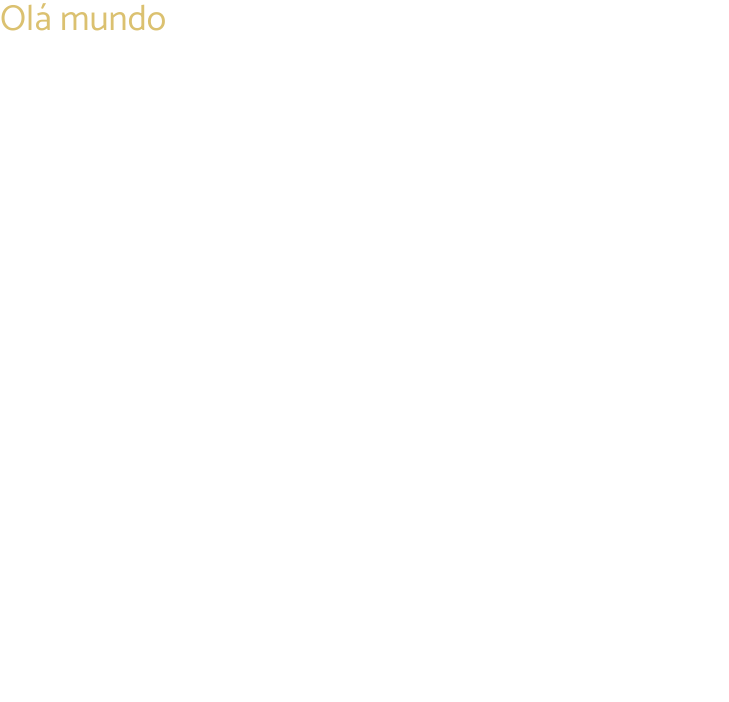
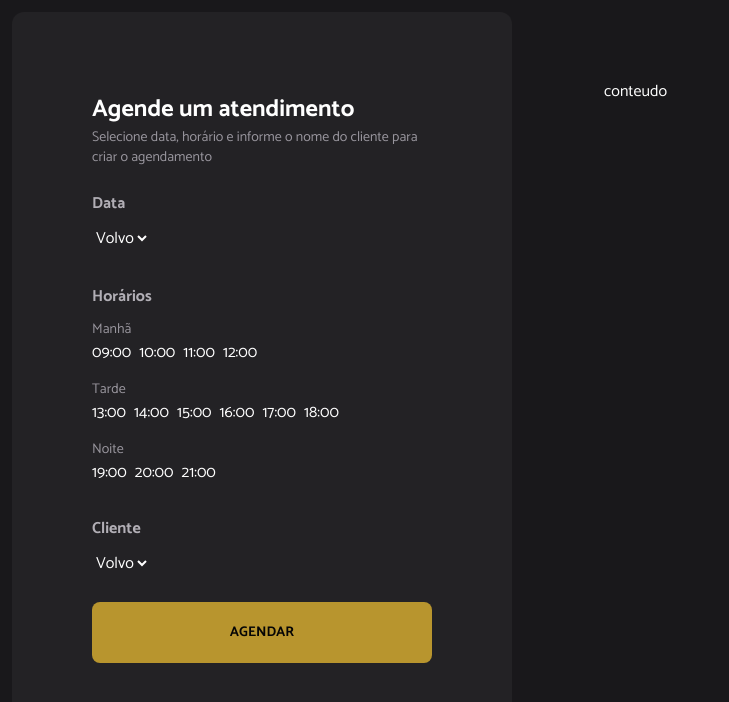
Before and after one commit to viniciuspachecof/hair-day, a React (Vite) app: page / in a window 1280 px wide. Shown: the top 702 px of the page, without its empty margins (0-729 px from the left). Built offline with nearby package versions, Linux system fonts and the light colour scheme.

Commit message:
Menu lateral de agendamento

```diff
--- a/src/App.tsx
+++ b/src/App.tsx
@@ -1,9 +1,80 @@
-import { CardTeste } from './components/CardTeste';
-
 function App() {
   return (
     <>
-      <CardTeste />
+      <div className="flex gap">
+        <div className="p-3 h-dvh">
+          <div className="bg-gray-700 p-20 h-full max-w-[500px] rounded-xl">
+            <p className="text-title-lg font-bold">Agende um atendimento</p>
+            <p className="text-sm text-gray-300 leading-5 mb-6">
+              Selecione data, horário e informe o nome do cliente para criar o agendamento
+            </p>
+
+            <div className="flex flex-col gap-8 mb-6">
+              <div>
+                <p className="text-title-md text-gray-200 font-bold mb-2">Data</p>
+                <select name="cars" id="cars">
+                  <option value="volvo">Volvo</option>
+                  <option value="saab">Saab</option>
+                  <option value="opel">Opel</option>
+                  <option value="audi">Audi</option>
+                </select>
+              </div>
+
+              <div>
+                <p className="text-title-md text-gray-200 font-bold mb-2">Horários</p>
+                <div className="flex flex-col gap-3">
+                  <div>
+                    <span className="text-gray-300 text-sm">Manhã</span>
+                    <div className="flex grid-cols-4 gap-2">
+                      <span>09:00</span>
+                      <span>10:00</span>
+                      <span>11:00</span>
+                      <span>12:00</span>
+                    </div>
+                  </div>
+
+                  <div>
+                    <span className="text-gray-300 text-sm">Tarde</span>
+                    <div className="flex grid-cols-4 gap-2">
+                      <span>13:00</span>
+                      <span>14:00</span>
+                      <span>15:00</span>
+                      <span>16:00</span>
+                      <span>17:00</span>
+                      <span>18:00</span>
+                    </div>
+                  </div>
+
+                  <div>
+                    <span className="text-gray-300 text-sm">Noite</span>
+                    <div className="flex grid-cols-4 gap-2">
+                      <span>19:00</span>
+                      <span>20:00</span>
+                      <span>21:00</span>
+                    </div>
+                  </div>
+                </div>
+              </div>
+
+              <div>
+                <p className="text-title-md text-gray-200 font-bold mb-2">Cliente</p>
+                <select name="cars" id="cars">
+                  <option value="volvo">Volvo</option>
+                  <option value="saab">Saab</option>
+                  <option value="opel">Opel</option>
+                  <option value="audi">Audi</option>
+                </select>
+              </div>
+            </div>
+
+            <button className="w-full bg-yellow text-gray-900 rounded-lg p-[18px] font-bold text-title-sm cursor-pointer border-2 border-transparent hover:border-yellow-light">
+              AGENDAR
+            </button>
+          </div>
+        </div>
+
+        <div className="p-20">conteudo</div>
+      </div>
     </>
   );
 }
--- a/src/index.css
+++ b/src/index.css
@@ -20,4 +20,17 @@
   --color-gray-900: #050505;
 
   --font-sans: 'Catamaran', sans-serif;
+
+  --text-title-lg: 24px;
+  --text-title-md: 16px;
+  --text-title-sm: 14px;
+  --text-md: 16px;
+  --text-sm: 14px;
 }
+
+@layer base {
+  body {
+    color: white;
+    background-color: #19181b;
+  }
+}
```
